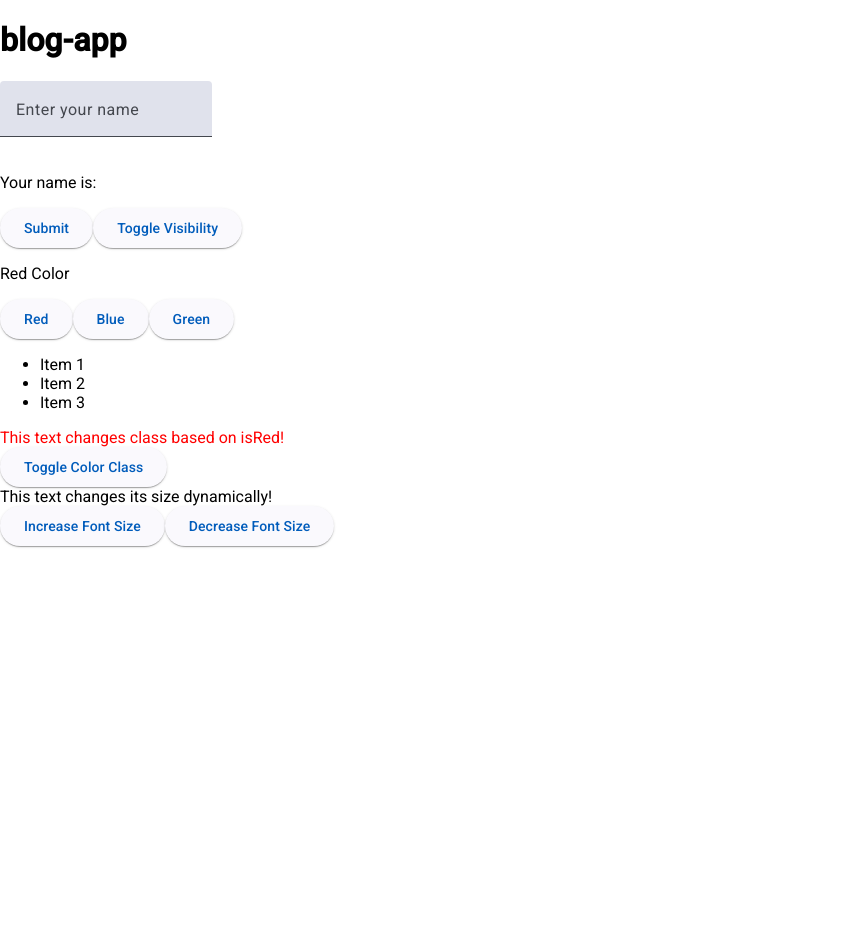
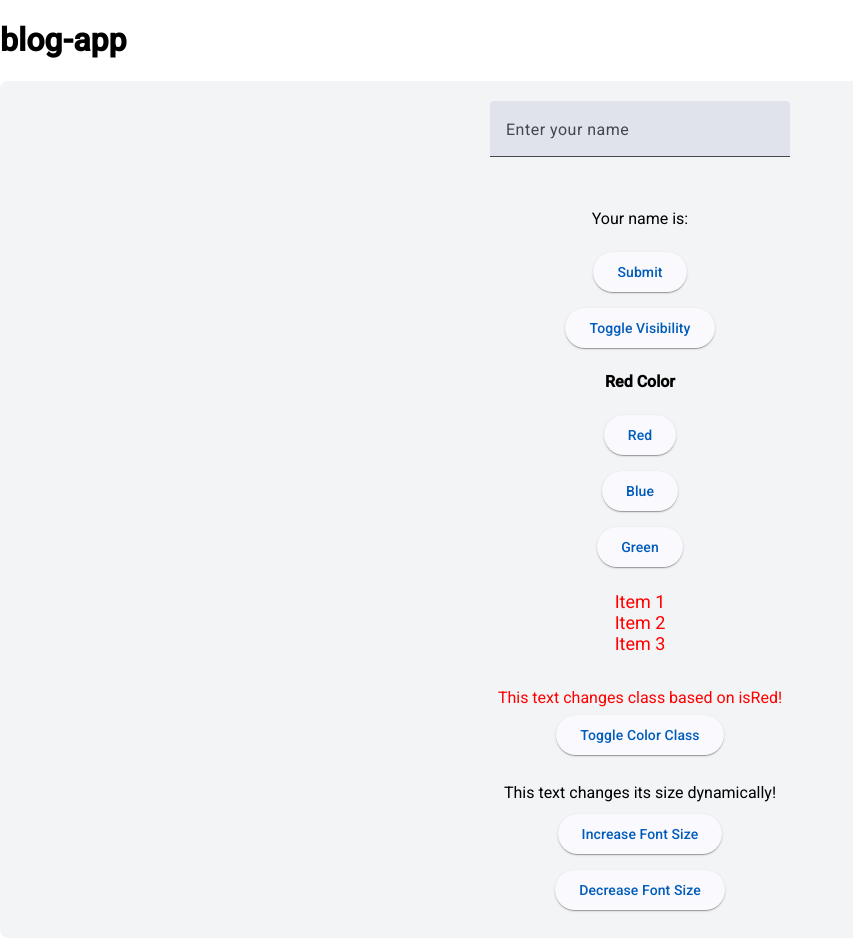
Before and after one commit to hftm-in2022/blog-appFanki, an Angular app: page / in a window 1280 px wide. Shown: the whole page, without its empty margins (0-853 px from the left). Before the commit the page ends 821 px from the top, so only its background shows below. Built offline with nearby package versions, Linux system fonts and the light colour scheme.

Commit message:
feat: add demo component

```diff
--- a/src/app/demo/demo.component.scss
+++ b/src/app/demo/demo.component.scss
@@ -1,3 +1,68 @@
+.container {
+  display: flex;
+  flex-direction: column;
+  align-items: center;
+  padding: 20px;
+  background-color: #f3f4f6;
+  border-radius: 8px;
+}
+
+.input-field {
+  width: 100%;
+  max-width: 300px;
+  margin-bottom: 16px;
+}
+
+.notification {
+  background-color: #323232;
+  color: #fff;
+  padding: 8px 16px;
+  border-radius: 4px;
+  margin-top: 8px;
+}
+
+.button {
+  margin: 8px;
+}
+
+.visibility-box {
+  margin: 16px 0;
+  padding: 8px;
+  border: 1px dashed #ccc;
+  border-radius: 4px;
+}
+
+.color-display p {
+  font-weight: bold;
+}
+
+.red-button {
+  background-color: #f44336;
+  color: white;
+}
+
+.blue-button {
+  background-color: #2196f3;
+  color: white;
+}
+
+.green-button {
+  background-color: #4caf50;
+  color: white;
+}
+
+.item-list {
+  margin-top: 16px;
+  list-style-type: none;
+  padding: 0;
+  font-size: 18px;
+}
+
+.toggle-text {
+  margin-top: 16px;
+  font-size: 16px;
+}
+
 .red-text {
   color: red;
 }
@@ -5,3 +70,9 @@
 .blue-text {
   color: blue;
 }
+
+.dynamic-text {
+  margin-top: 16px;
+  padding: 4px;
+  font-size: 16px;
+}
--- a/src/app/demo/demo.component.ts
+++ b/src/app/demo/demo.component.ts
@@ -1,89 +1,136 @@
 import { Component } from '@angular/core';
-import { FormsModule } from '@angular/forms'; // Für ngModel
-import { MatInputModule } from '@angular/material/input'; // Für matInput
-import { MatFormFieldModule } from '@angular/material/form-field'; // Für mat-form-field
-import { MatButtonModule } from '@angular/material/button'; // Für mat-raised-button
-import { CommonModule } from '@angular/common'; // Für ngSwitch und ngClass
+import { FormsModule } from '@angular/forms';
+import { MatInputModule } from '@angular/material/input';
+import { MatFormFieldModule } from '@angular/material/form-field';
+import { MatButtonModule } from '@angular/material/button';
+import { CommonModule } from '@angular/common';
 
 @Component({
   selector: 'app-demo',
   standalone: true,
   imports: [
-    CommonModule, // Füge CommonModule hinzu
+    CommonModule,
     FormsModule,
     MatInputModule,
     MatFormFieldModule,
     MatButtonModule,
   ],
   template: `
-    <!-- Angular Material FormField with 2-way binding (NgModel) -->
-    <mat-form-field appearance="fill">
+    <div class="container">
+      <!-- Eingabefeld mit Mat-Form -->
+      <mat-form-field appearance="fill" class="input-field">
         <mat-label>Enter your name</mat-label>
         <input matInput [(ngModel)]="name" />
       </mat-form-field>
-
       <p>Your name is: {{ name }}</p>
 
-    <!-- Button with (click) event -->
-    <button mat-raised-button color="primary" (click)="onButtonClick()">
+      <!-- Benachrichtigung -->
+      <div *ngIf="submitCount > 0" class="notification">
+        Message submitted {{ submitCount }} times
+      </div>
+
+      <!-- Button für Submit -->
+      <button
+        mat-raised-button
+        color="primary"
+        (click)="onButtonClick()"
+        class="button"
+      >
         Submit
       </button>
 
-    <!-- Toggle visibility with *ngIf -->
-    <button mat-raised-button color="accent" (click)="toggleVisibility()">
+      <!-- Sichtbarkeit umschalten -->
+      <button
+        mat-raised-button
+        color="accent"
+        (click)="toggleVisibility()"
+        class="button"
+      >
         Toggle Visibility
       </button>
-    <div *ngIf="isVisible">
+      <div *ngIf="isVisible" class="visibility-box">
         This is conditionally visible based on isVisible!
       </div>
 
-    <!-- ngSwitch demonstration -->
-    <div [ngSwitch]="color">
+      <!-- Farbwahl und ngSwitch -->
+      <div [ngSwitch]="color" class="color-display">
         <p *ngSwitchCase="'red'">Red Color</p>
         <p *ngSwitchCase="'blue'">Blue Color</p>
         <p *ngSwitchDefault>Other Color</p>
       </div>
 
-    <button mat-raised-button (click)="changeColor('red')">Red</button>
-    <button mat-raised-button (click)="changeColor('blue')">Blue</button>
-    <button mat-raised-button (click)="changeColor('green')">Green</button>
+      <!-- Farbbuttons -->
+      <button
+        mat-raised-button
+        (click)="changeColor('red')"
+        class="button red-button"
+      >
+        Red
+      </button>
+      <button
+        mat-raised-button
+        (click)="changeColor('blue')"
+        class="button blue-button"
+      >
+        Blue
+      </button>
+      <button
+        mat-raised-button
+        (click)="changeColor('green')"
+        class="button green-button"
+      >
+        Green
+      </button>
 
-    <!-- ngFor demonstration -->
-    <ul>
+      <!-- Itemliste mit dynamischer Farbe -->
+      <ul [ngStyle]="{ color: color }" class="item-list">
         <li *ngFor="let item of items">{{ item }}</li>
       </ul>
 
-    <!-- NgClass demonstration -->
-    <div [ngClass]="{ 'red-text': isRed, 'blue-text': !isRed }">
+      <!-- Klasse umschalten -->
+      <div
+        [ngClass]="{ 'red-text': isRed, 'blue-text': !isRed }"
+        class="toggle-text"
+      >
         This text changes class based on isRed!
       </div>
-    <button mat-raised-button (click)="isRed = !isRed">
+      <button mat-raised-button (click)="isRed = !isRed" class="button">
         Toggle Color Class
       </button>
 
-    <!-- NgStyle demonstration -->
-    <div [ngStyle]="{ 'font-size': fontSize + 'px' }">
+      <!-- Schriftgröße -->
+      <div [ngStyle]="{ 'font-size': fontSize + 'px' }" class="dynamic-text">
         This text changes its size dynamically!
       </div>
-    <button mat-raised-button (click)="fontSize = fontSize + 1">
+      <button
+        mat-raised-button
+        (click)="fontSize = fontSize + 2"
+        class="button"
+      >
         Increase Font Size
       </button>
-    <button mat-raised-button (click)="fontSize = fontSize - 1">
+      <button
+        mat-raised-button
+        (click)="fontSize = fontSize - 1"
+        class="button"
+      >
         Decrease Font Size
       </button>
+    </div>
   `,
-  styleUrls: ['./demo.component.scss'], // Falls du Styles hast
+  styleUrls: ['./demo.component.scss'],
 })
 export class DemoComponent {
   name = '';
   isVisible = false;
-  color = 'red'; // Standardfarbe
+  color = 'red';
   items: string[] = ['Item 1', 'Item 2', 'Item 3'];
-  isRed = true; // Typannotationen sind hier nicht notwendig, wenn sie einfach sind
+  isRed = true;
   fontSize = 16;
+  submitCount = 0;
 
   onButtonClick() {
-    console.log('Button clicked!');
+    this.submitCount += 1;
   }
 
   toggleVisibility() {
```
Lines whose indentation alone changed are shown as unchanged.
